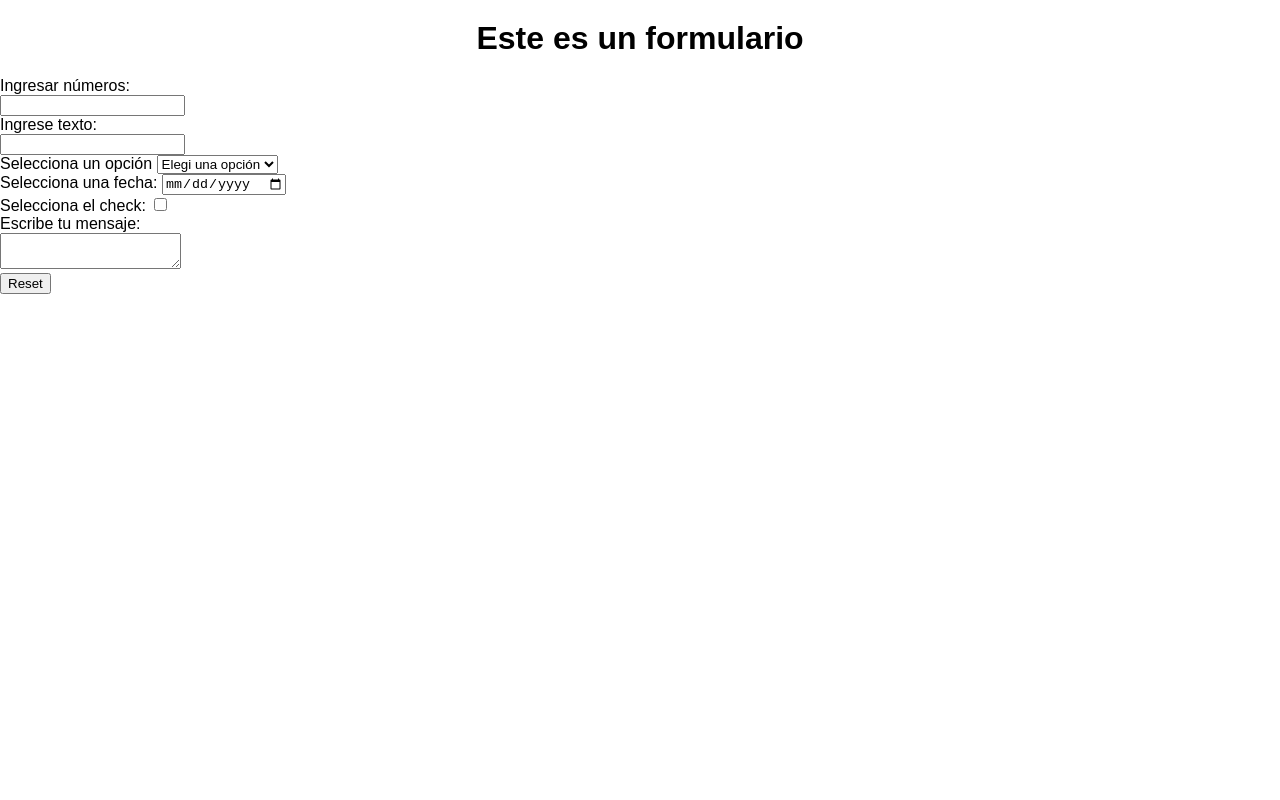
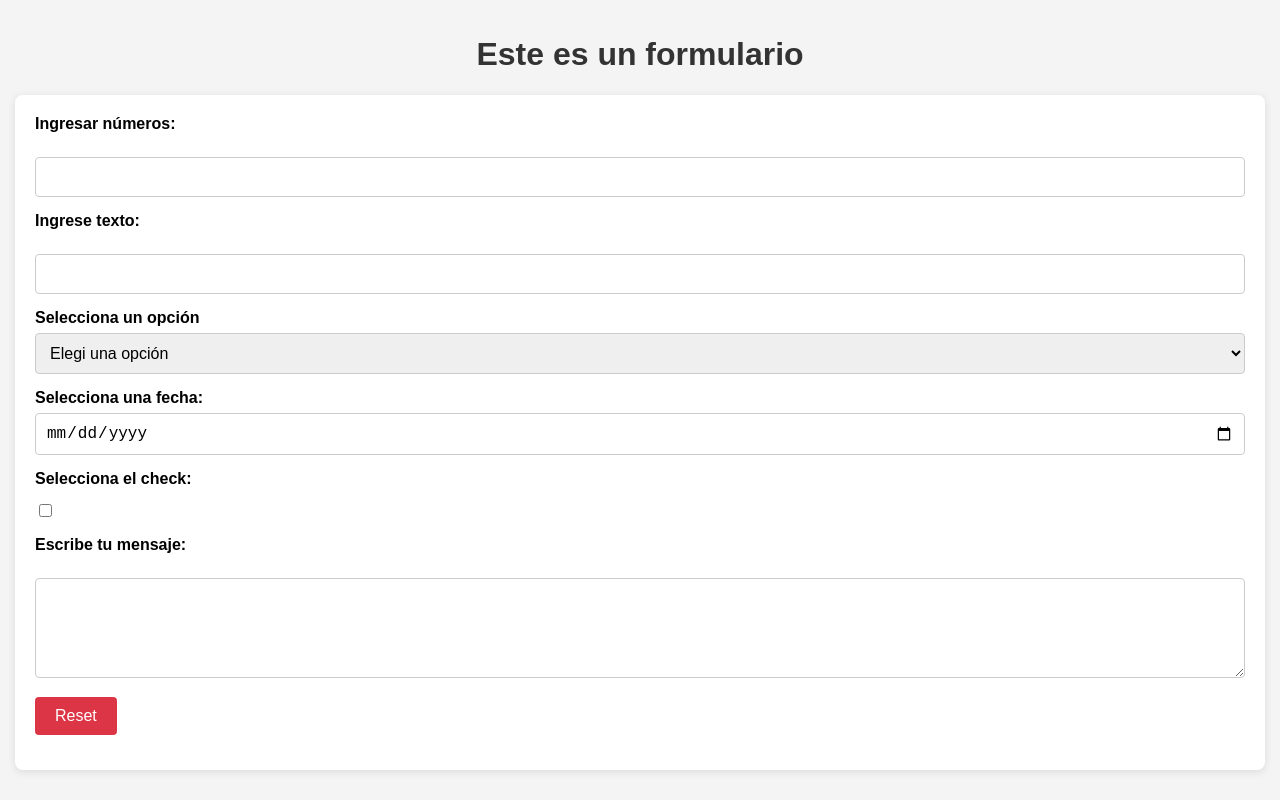
Before and after one commit to riascas/laboratorioDeProgramacion2025, a plain HTML site: page cssComplejo/diario2.html in a window 1280 px wide. Drawn offline with Linux system fonts and the light colour scheme.

Commit message:
Modificaciones y archivos pdf

```diff
--- a/cssComplejo/diario2.html
+++ b/cssComplejo/diario2.html
@@ -3,7 +3,7 @@
 <html>
     <head>
         <title>Diario 2</title>
-        <link rel="stylesheet" type="text/css" href="estilo.css">
+        <link rel="stylesheet" href="mobile.css">
     </head>
     <body>
         <h1>Este es un formulario</h1>
--- /dev/null
+++ b/cssComplejo/mobile.css
@@ -0,0 +1,96 @@
+/* === Estilos base para todos los dispositivos === */
+body {
+    font-family: Arial, sans-serif;
+    margin: 0;
+    padding: 15px;
+    background-color: #f4f4f4;
+}
+
+h1 {
+    text-align: center;
+    color: #333;
+}
+
+form {
+    background-color: #fff;
+    padding: 20px;
+    border-radius: 8px;
+    box-shadow: 0px 2px 8px rgba(0, 0, 0, 0.1);
+}
+
+.structForm {
+    margin-bottom: 15px;
+}
+
+label {
+    display: block;
+    margin-bottom: 6px;
+    font-weight: bold;
+}
+
+input[type="text"],
+input[type="number"],
+input[type="date"],
+select,
+textarea {
+    width: 100%;
+    padding: 10px;
+    font-size: 16px;
+    border: 1px solid #ccc;
+    border-radius: 4px;
+    box-sizing: border-box;
+}
+
+textarea {
+    resize: vertical;
+    min-height: 100px;
+}
+
+input[type="checkbox"] {
+    width: auto;
+    margin-top: 10px;
+}
+
+input[type="submit"],
+input[type="reset"] {
+    padding: 10px 20px;
+    font-size: 16px;
+    margin-right: 10px;
+    cursor: pointer;
+    border: none;
+    border-radius: 4px;
+}
+
+input[type="submit"] {
+    background-color: #28a745;
+    color: white;
+}
+
+input[type="reset"] {
+    background-color: #dc3545;
+    color: white;
+}
+
+/* === Media query para iPhone 6/7/8 Plus === */
+@media only screen
+  and (min-device-width: 414px)
+  and (max-device-width: 414px)
+  and (min-device-height: 736px)
+  and (max-device-height: 736px)
+  and (-webkit-min-device-pixel-ratio: 3) {
+
+    body {
+        padding: 10px;
+        background-color: #e0f7fa;
+    }
+
+    h1 {
+        font-size: 22px;
+    }
+
+    input,
+    select,
+    textarea {
+        font-size: 18px;
+    }
+}
```
Also changed, not shown: 3 other files.
